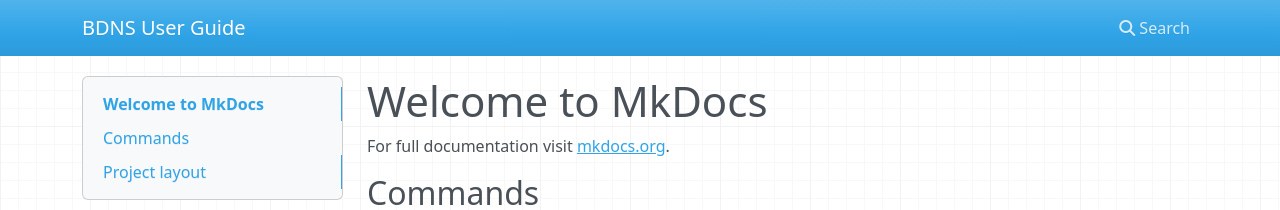
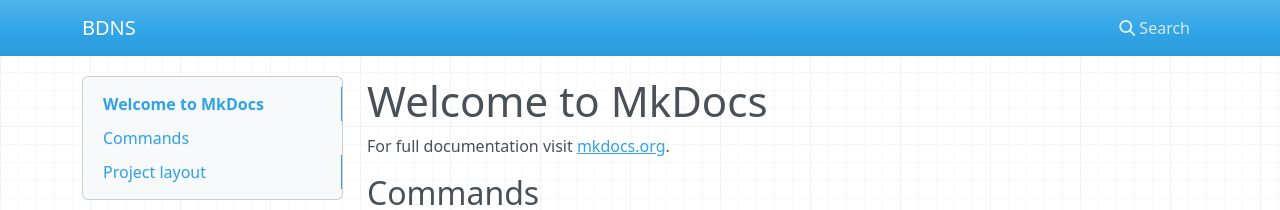
Before and after one commit to M0h3eN/bndf, an MkDocs documentation site: the page built from docs/index.md, in a window 1280 px wide. Shown: the top 210 px of the page. Built offline with MkDocs 1.6.1, drawn with Linux system fonts in a browser that asks for light colours; nearby versions of some CDN libraries.

Commit message:
Update docs

```diff
--- a/mkdocs.yml
+++ b/mkdocs.yml
@@ -1,2 +1,2 @@
-site_name: BDNS User Guide
+site_name: BDNS
 site_url: https://gitlab.com/neuroscience-lab/bdns
```
Also changed, not shown: docs/figures/MatTypeConstraint.svg (added).
